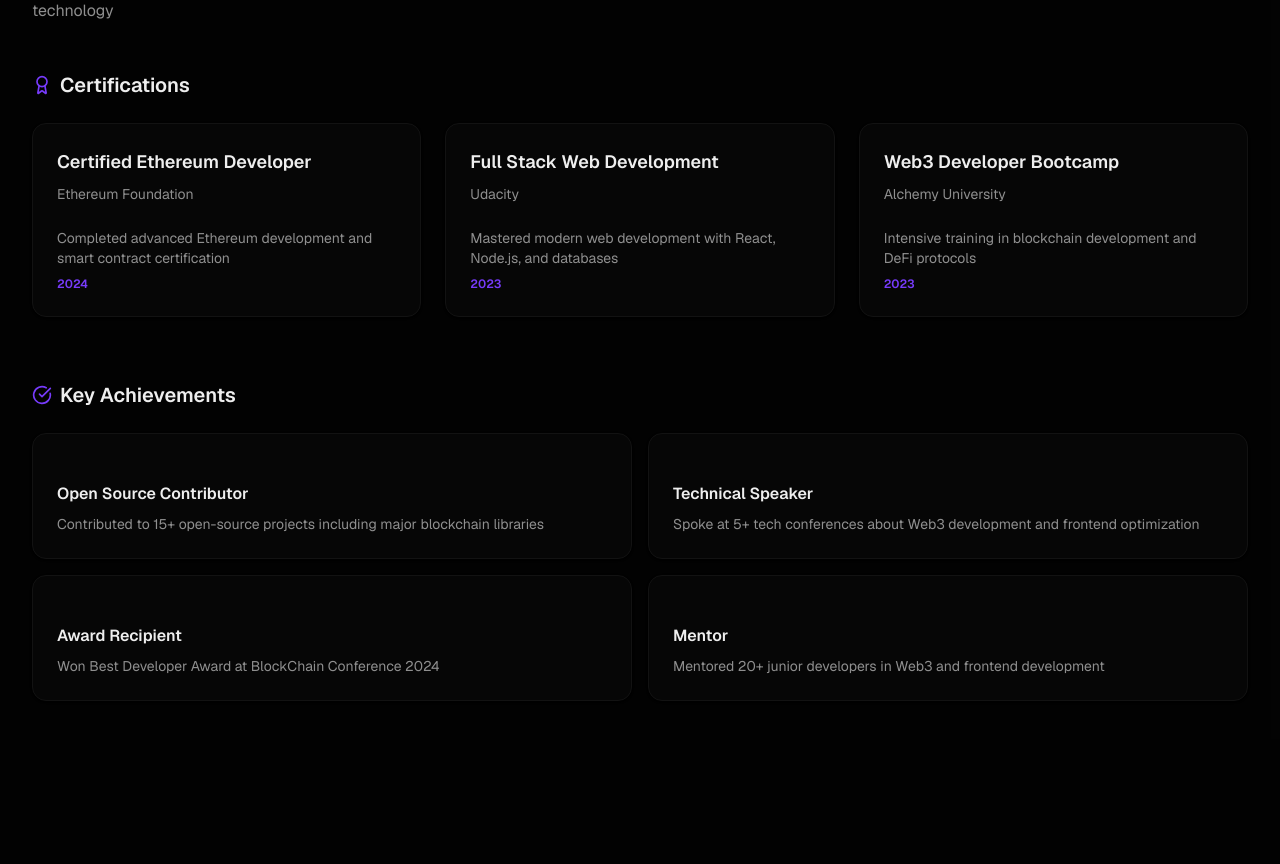
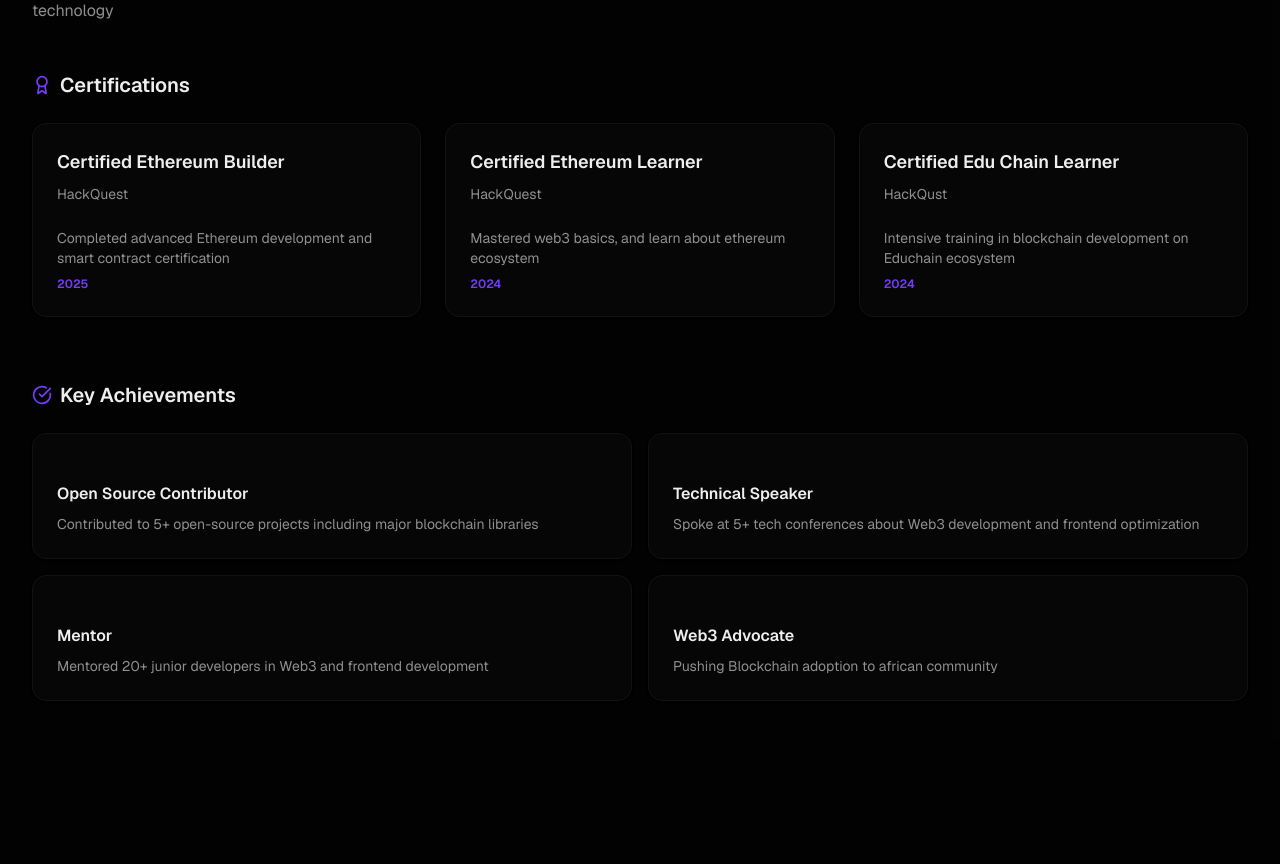
Before and after one commit to mafindijr/my-portfolio, a Next.js app: page / in a window 1280 px wide. Shown: the part 3580-4444 px from the top of the page. Built offline with nearby package versions, Linux system fonts and the light colour scheme.

Commit message:
feat: update certifications and achievements with new titles and descriptions

```diff
--- a/components/certifications.tsx
+++ b/components/certifications.tsx
@@ -5,42 +5,42 @@ import { Card, CardContent, CardDescription, CardHeader, CardTitle } from "@/com
 
 const CERTIFICATIONS = [
   {
-    title: "Certified Ethereum Developer",
-    issuer: "Ethereum Foundation",
-    date: "2024",
+    title: "Certified Ethereum Builder",
+    issuer: "HackQuest",
+    date: "2025",
     description: "Completed advanced Ethereum development and smart contract certification",
   },
   {
-    title: "Full Stack Web Development",
-    issuer: "Udacity",
-    date: "2023",
-    description: "Mastered modern web development with React, Node.js, and databases",
+    title: "Certified Ethereum Learner",
+    issuer: "HackQuest",
+    date: "2024",
+    description: "Mastered web3 basics, and learn about ethereum ecosystem",
   },
   {
-    title: "Web3 Developer Bootcamp",
-    issuer: "Alchemy University",
-    date: "2023",
-    description: "Intensive training in blockchain development and DeFi protocols",
+    title: "Certified Edu Chain Learner",
+    issuer: "HackQust",
+    date: "2024",
+    description: "Intensive training in blockchain development on Educhain ecosystem",
   },
 ]
 
 const ACHIEVEMENTS = [
   {
     title: "Open Source Contributor",
-    description: "Contributed to 15+ open-source projects including major blockchain libraries",
+    description: "Contributed to 5+ open-source projects including major blockchain libraries",
   },
   {
     title: "Technical Speaker",
     description: "Spoke at 5+ tech conferences about Web3 development and frontend optimization",
   },
   {
-    title: "Award Recipient",
-    description: "Won Best Developer Award at BlockChain Conference 2024",
-  },
-  {
     title: "Mentor",
     description: "Mentored 20+ junior developers in Web3 and frontend development",
   },
+  {
+    title: "Web3 Advocate",
+    description: "Pushing Blockchain adoption to african community",
+  }
 ]
 
 export function Certifications() {
@@ -50,7 +50,7 @@ export function Certifications() {
         <div className="mb-12">
           <h2 className="text-3xl md:text-4xl font-bold mb-4">Certifications & Achievements</h2>
           <p className="text-muted-foreground max-w-2xl">
-            Recognition of my expertise and contributions in web development and blockchain technology
+            Recognition of my expertise and contributions in web development, Gen Ai and blockchain technology
           </p>
         </div>
 
```
